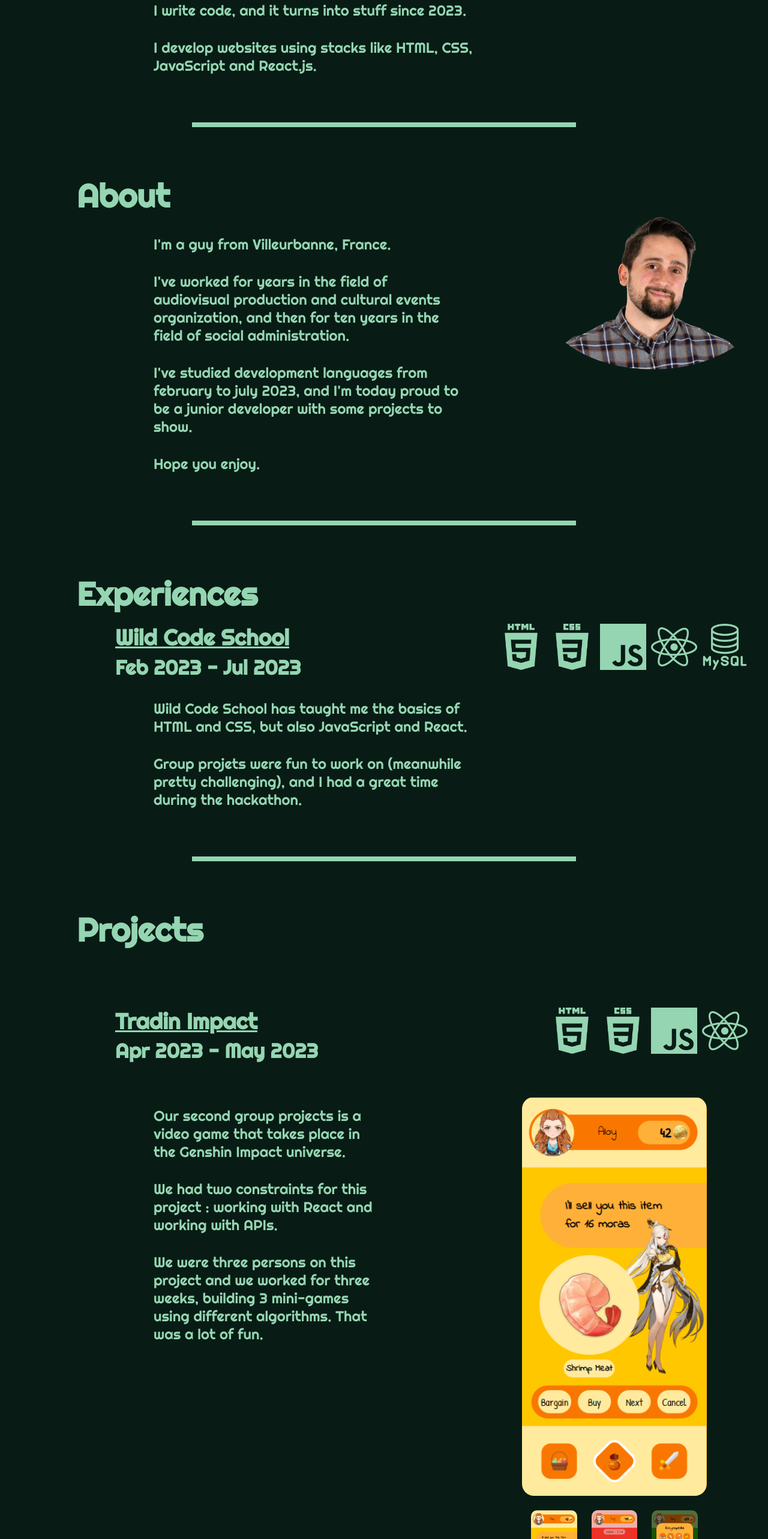
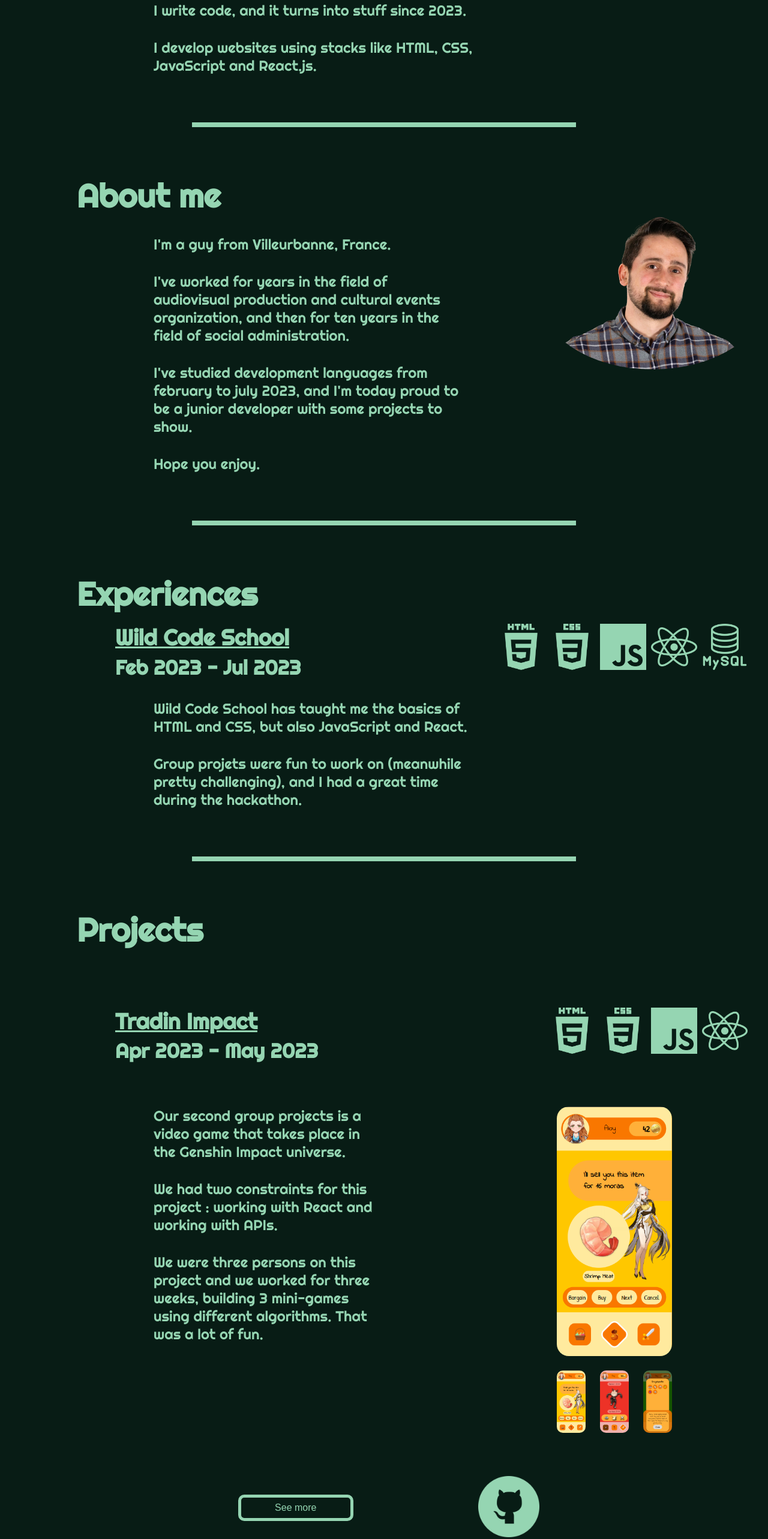
Before and after one commit to Yukitaori/Portfolio, a React (Vite) app: page / in a window 1280 px wide. Shown: the part 234-2800 px from the top of the page at 60% size. Built offline with nearby package versions, Linux system fonts and the light colour scheme.

Commit message:
rectif CSS responsive

```diff
--- a/src/App.css
+++ b/src/App.css
@@ -55,6 +55,7 @@ p {
 }
 
 @media screen and (max-width: 800px) {
+
  p {
   max-width: 25ch;
   margin: 2rem auto;
--- a/src/components/About.jsx
+++ b/src/components/About.jsx
@@ -5,7 +5,7 @@ import photo from "../assets/images/photo.png"
 function About() {
   return (
     <div>
-      <h1>About</h1>
+      <h1>About me</h1>
       <div className={styles.aboutBody}>
         <div className={styles.aboutText}>
           <p>I'm a guy from Villeurbanne, France.</p>
--- a/src/components/About.module.css
+++ b/src/components/About.module.css
@@ -9,7 +9,7 @@
   height: 20vw;
 }
 
-@media screen and (max-width: 650px) {
+@media screen and (max-width: 800px) {
   .aboutBody {
     flex-direction: column-reverse;
     align-items: center;
--- a/src/components/Projects.jsx
+++ b/src/components/Projects.jsx
@@ -72,8 +72,8 @@ function Projects() {
         <div className={styles.projectBody}>
           <div className={styles.projectText}>
             <p>My first group project during the formation.</p>
-            <p>Four of us worked on this project for two weeks, that takes the form of a portfolio presenting the persons from the class, with a filters system.</p>
-            <p>Versioning with Git and Github were a bit of an intellectual challenge at first, but we survived it.</p>
+            <p>Four of us worked for two weeks on this project, that takes the form of a portfolio presenting the students from my class, with a filters system.</p>
+            <p>Versioning with Git and Github were a bit of an intellectual challenge at first because it was new to us, but we survived it.</p>
           </div>
           <div className={styles.projectGallery}>
             <img className={styles.activePic2} src={activePic2} alt="Wildked'in Screenshot" />
--- a/src/components/Projects.module.css
+++ b/src/components/Projects.module.css
@@ -47,6 +47,7 @@
 .projectGallery {
   margin: 1em 0;
   width: 30vw;
+  max-width: 30vh;
   grid-column: 4 / 6;
   display: flex;
   flex-direction: row;
@@ -56,19 +57,6 @@
   justify-self: center;
 }
 
-@media screen and (max-width: 800px) {
-  .projectBody {
-    width: 100%;
-    display: flex;
-    flex-direction: column;
-    align-items: center;
-  }
-
-  .projectGallery {
-    margin: 2em 0;
-    width: 80vw;
-  }
-}
 
 .activePic1 {
   border-radius: 20px;
@@ -115,6 +103,14 @@
   align-items: center;
 }
 
+.projectsLinks {
+  margin-top: 5vh;
+  display: flex;
+  justify-content: center;
+  align-items: center;
+  gap: 15vw;
+}
+
 .seeMore {
   min-width: fit-content;
   transition: .1s;
@@ -136,14 +132,49 @@
   font-size: 1rem;
 }
 
-.projectsLinks {
-  margin-top: 3vh;
-  display: flex;
-  justify-content: center;
-  align-items: center;
-  gap: 15vw;
-}
-
 .iconImg {
   width: 8vw;
 }
+
+@media screen and (max-width: 800px) {
+  .project {
+    padding-top: 2em;
+  }
+
+  .projectHeader {
+    margin-bottom: 1vh;
+  }
+
+  .projectBody {
+    width: 100%;
+    display: flex;
+    flex-direction: column;
+    align-items: center;
+  }
+
+  .projectGallery {
+    margin: 2em 0;
+    width: 80vw;
+  }
+
+  .seeMore {
+    height: 7vh;
+    width: 20vw;
+  }
+
+  .seeMore:hover {
+    height: 7vh;
+    width: 20vw;
+  }
+
+  .iconImg {
+    width: 15vw;
+  }
+}
+
+@media screen and (max-height: 800px) {
+  .projectGallery {
+    margin: 2em 0;
+    width: 60vw;
+  }
+}
```
